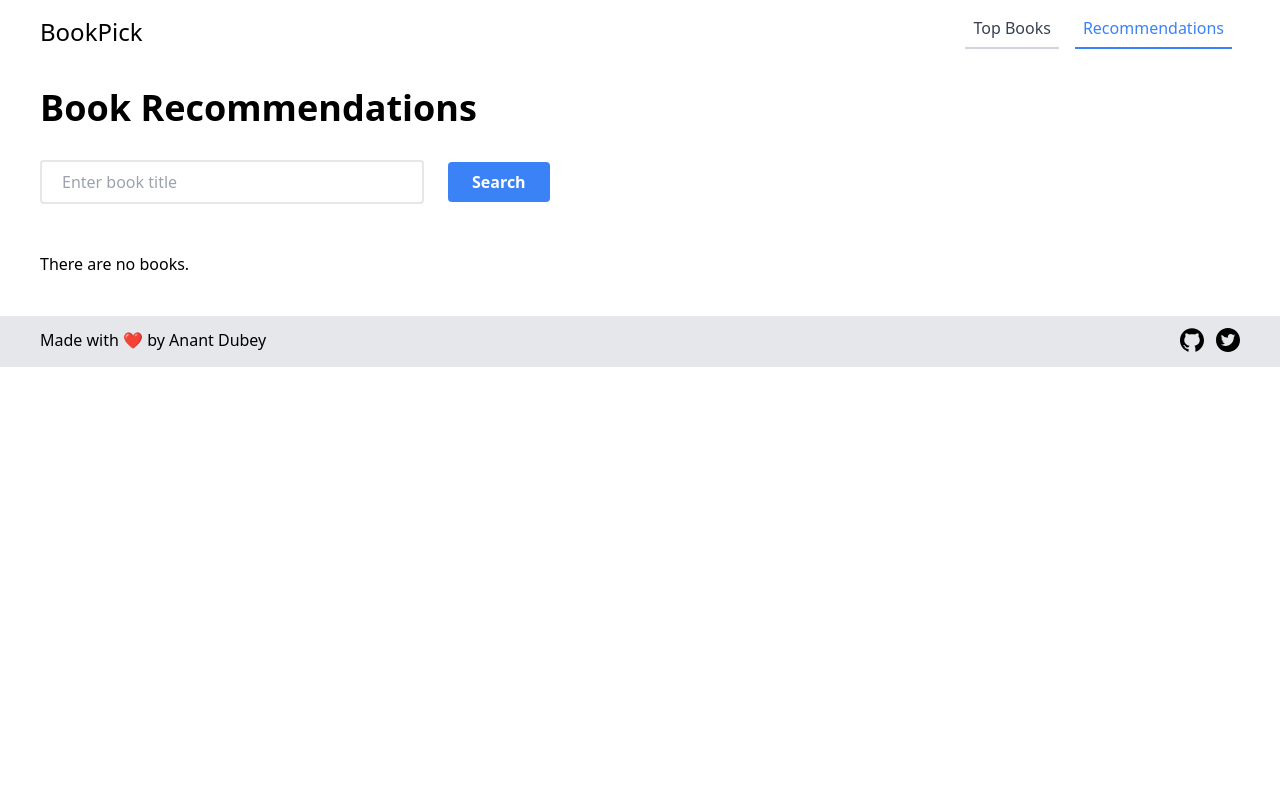
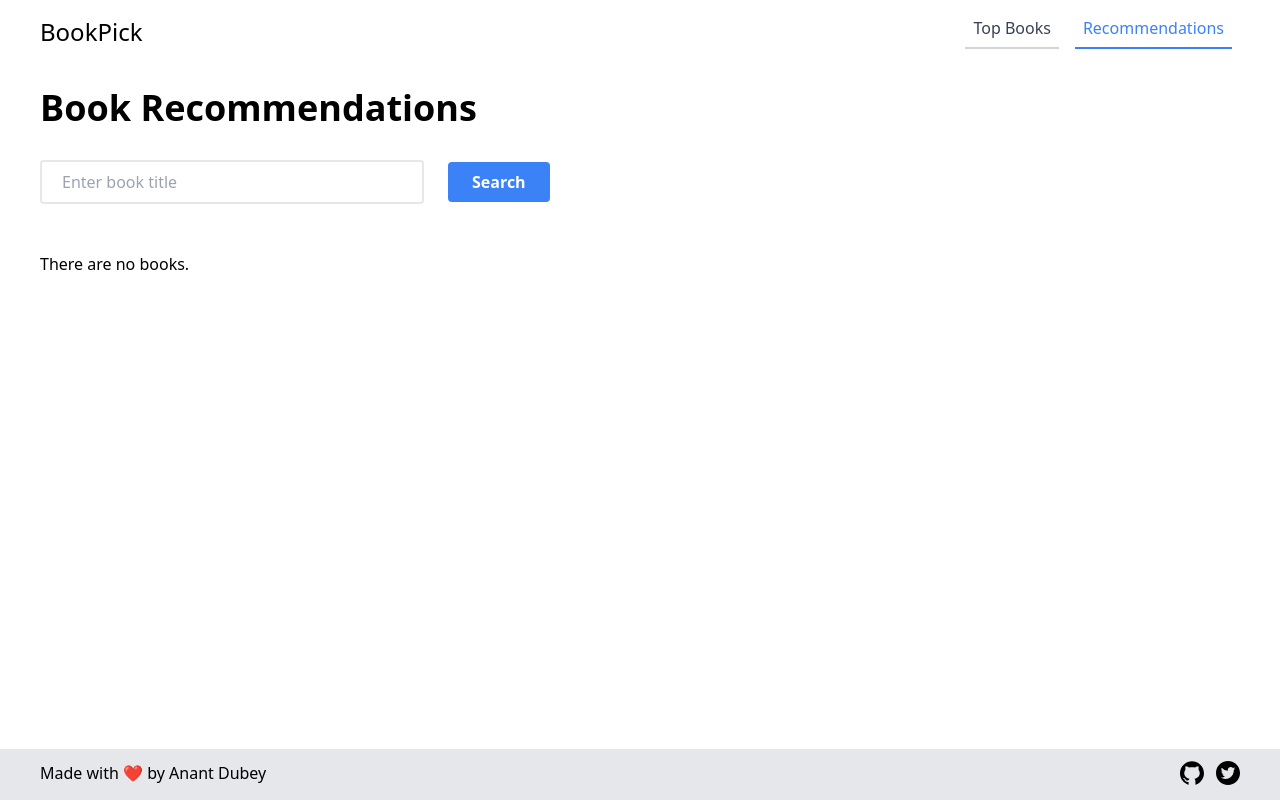
Before and after one commit to dubeyanant/BookPick, a React (Vite) app: page /recommendations in a window 1280 px wide. Built offline with nearby package versions, Linux system fonts and the light colour scheme; the HTML template or start-up script is replaced by a standard one.

Commit message:
fix(Footer): made footer stick to bottom

```diff
--- a/src/App.jsx
+++ b/src/App.jsx
@@ -6,7 +6,7 @@
 
 function App() {
   return (
-    <>
+    <div className="min-h-screen flex flex-col">
       <div className="container mx-auto px-10 mt-4">
         <Header />
         <Routes>
@@ -15,7 +15,7 @@
         </Routes>
       </div>
       <Footer />
-    </>
+    </div>
   );
 }
 
--- a/src/components/Footer.jsx
+++ b/src/components/Footer.jsx
@@ -2,7 +2,7 @@
 
 const Footer = () => {
   return (
-    <div className="bg-gray-200 mt-10">
+    <div className="bg-gray-200 mt-auto">
       <div className="flex justify-between container mx-auto px-10 py-3">
         <p>Made with ❤️ by Anant Dubey</p>
         <div>
```
